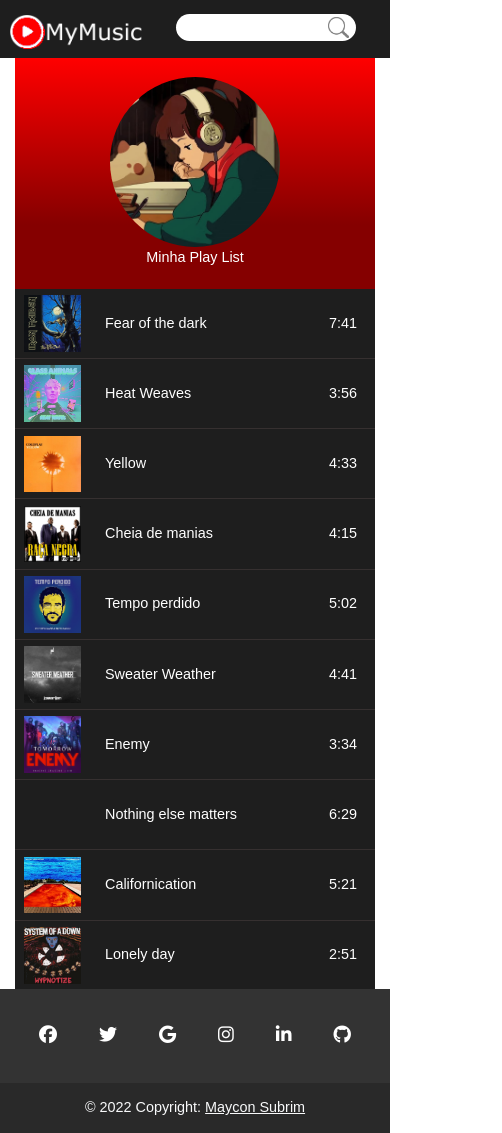
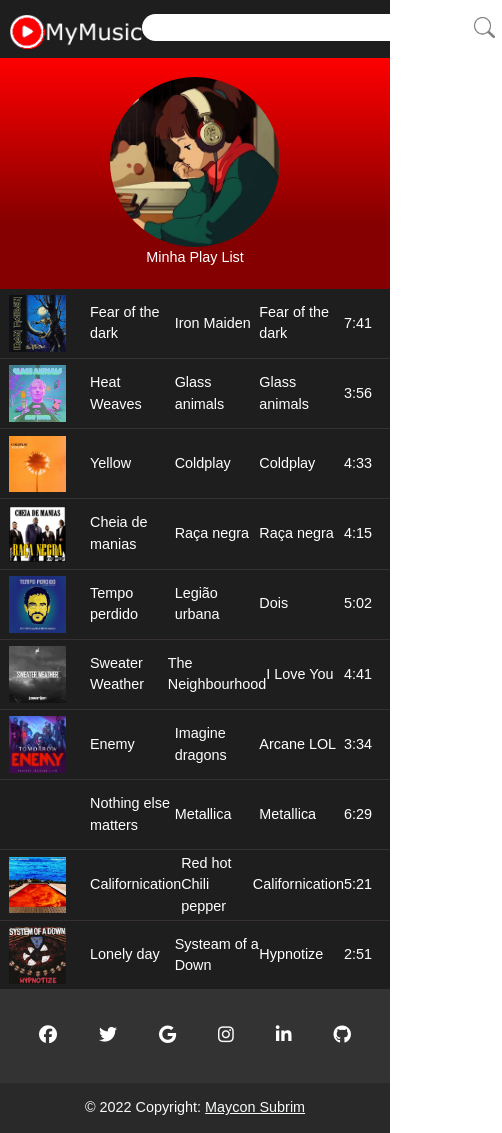
Before and after one commit to MayconSubrim/playlist_site, a plain HTML site: page index.html in a window 390 px wide. Shown: the whole page, 502 px wide, since content can reach past the window. Drawn offline with nearby package versions, Linux system fonts and the light colour scheme.

Commit message:
Add files via upload

```diff
--- a/style.css
+++ b/style.css
@@ -139,7 +139,7 @@ footer{
 
 }
 
-@media screen and (max-width: 600px ) {
+@media screen and (max-width: 480px ) {
     nav .busca .caixa{
         width: 200px;
         margin-right: 0;
@@ -151,7 +151,7 @@ footer{
     }
 
     nav .logo{
-        width: 50%px;
+        width: 50%;
     }
 
     nav .profile{
@@ -159,15 +159,15 @@ footer{
     }
 
     main .playlist_name{
-        width: 400px;
+        width: 100%;
     }
 
     main .musicas{
-        width: 400px;
+        width: 100%;
     }
 
     main .musicas .ancora .musicas_10{
-        width: 400px;
+        width: 100%;
     }
 
     main .musicas .ancora .musicas_10 .nome_album{
@@ -212,6 +212,109 @@ footer{
     footer .container{
         padding-right: 0;
         padding-left: 0;
+    }
+
+}
+
+@media screen and (max-width: 700px ) {
+    nav .busca .caixa{
+        width: 200px;
+        margin-right: 0;
+
+    }
+
+    nav .busca .lupa{
+        margin-right: 0;
+    }
+
+    nav .logo{
+        width: 50%;
+    }
+
+    /* nav .profile{
+        display: none;
+    } */
+
+    main .playlist_name{
+        width: 100%;
+    }
+
+    main .musicas{
+        width: 100%;
+    }
+
+    main .musicas .ancora .musicas_10{
+        width: 100%;
+    }
+
+    main .musicas .ancora .musicas_10 .nome_album{
+        display: none;
+    }
+
+    main .musicas .ancora .musicas_10 .nome_banda{
+        display: none;
+    }
+
+
+
+}
+
+@media screen and (max-width: 1100px ) {
+    nav .busca .caixa{
+        width: 400px;
+        margin-right: 200;
+
+    }
+
+    nav .busca .lupa{
+        margin-right: 200;
+    }
+
+    nav .logo{
+        width: 50%;
+    }
+
+    /* nav .profile{
+        display: none;
+    } */
+
+    main .playlist_name{
+        width: 100%;
+    }
+
+    main .musicas{
+        width: 100%;
+    }
+
+    main .musicas .ancora .musicas_10{
+        width: 100%;
+    }
+
+    main .musicas .ancora .musicas_10 .nome_album{
+        display: block
+    }
+
+    main .musicas .ancora .musicas_10 .nome_banda{
+        display: block
+    }
+
+    main .texto_letra{
+        width: auto;
+    }
+
+    main .div_bar .music_mini{
+        display: block;
+        text-align: right;
+        width: 202px;
+    }
+
+    main .div_bar{
+        margin-left: 10px;
+    }
+
+    main .div_bar .tempo_mini{
+        display: flex;
+        margin-right: 10px;
     }
 
 }
```
